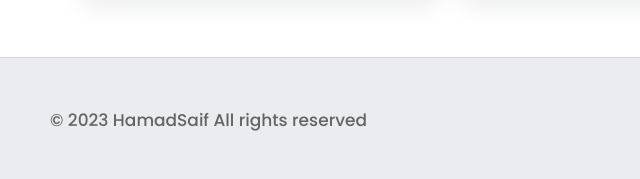
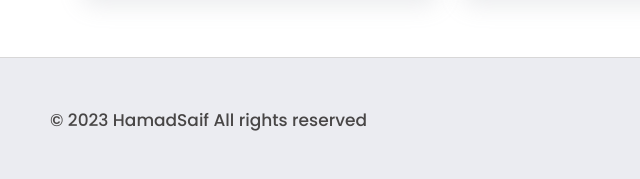
Before and after one commit to HamadCoder2/demoportfolio, a plain HTML site: page index.html in a window 1280 px wide. Shown: the part 3312-3491 px from the top of the page, 0-640 px from the left. Drawn offline with nearby package versions, Linux system fonts and the light colour scheme; a web font is replaced by a local one.

Commit message:
Update common.css

```diff
--- a/assets/css/common.css
+++ b/assets/css/common.css
@@ -300,7 +300,7 @@ footer {
     padding: 50px 50px;
     text-align: center;
     background-color: #EBECF1;
-    color: #646464;
+    color: #484646;
     border-top: 1px solid #d8d7d7;
 
 }
```
